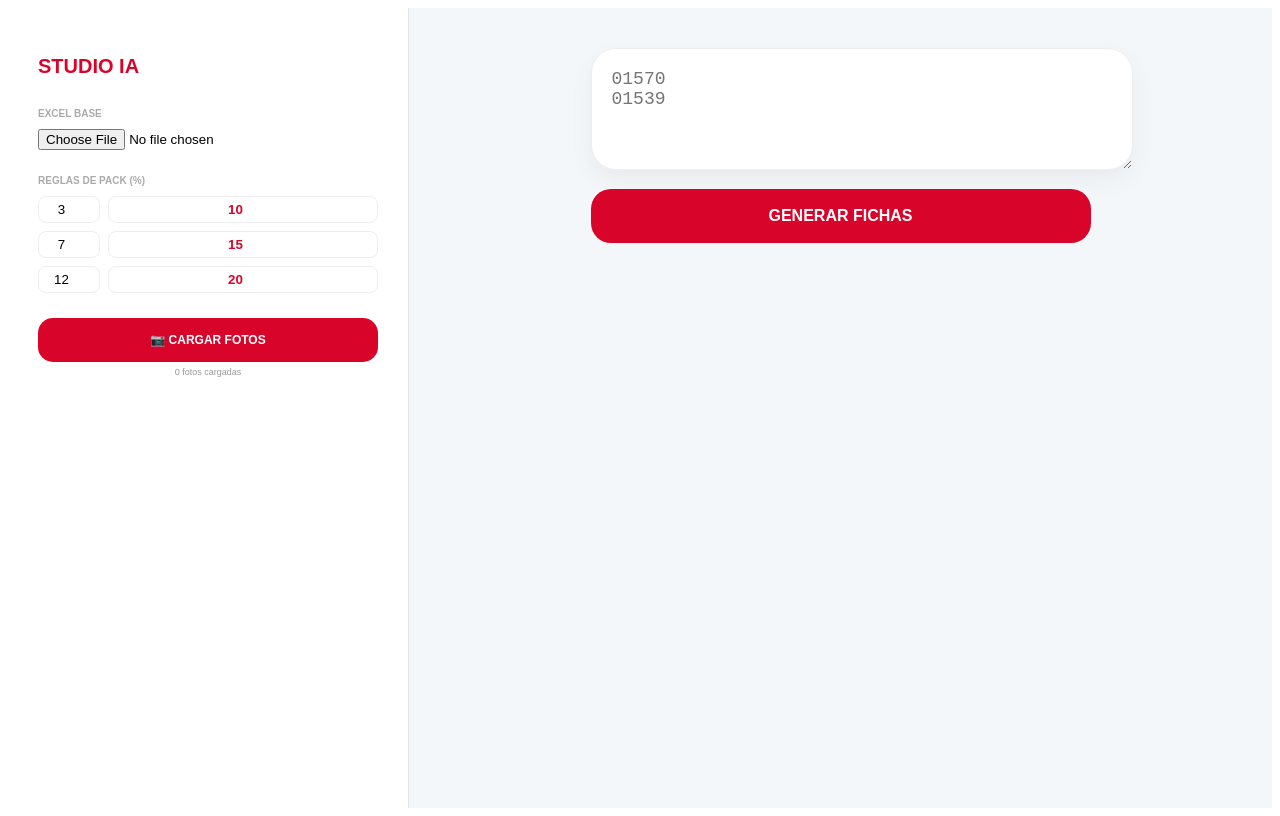
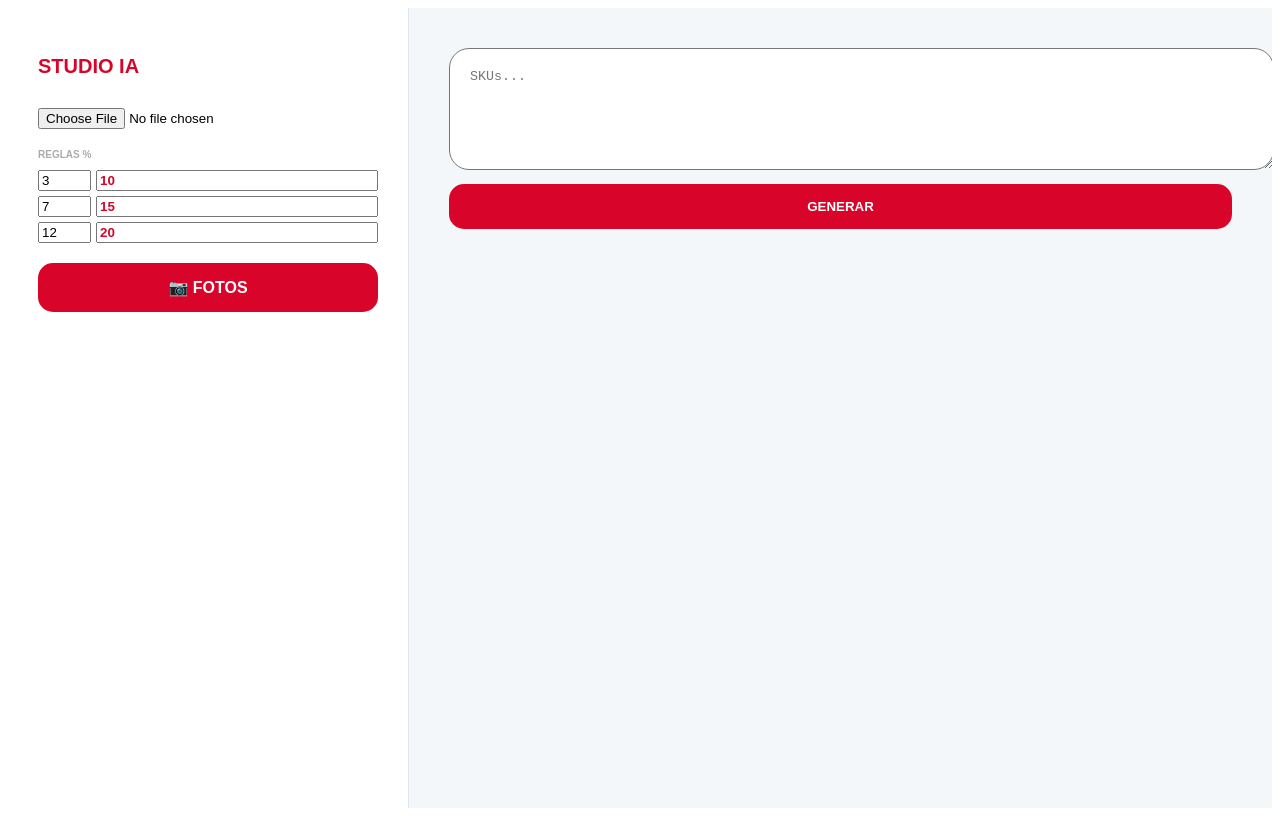
Before and after one commit to tabladamotosrepuestos-art/mi-app-estudio, a React (Vite) app in the folder mi-app-ai/: page / in a window 1280 px wide. Built offline with nearby package versions, Linux system fonts and the light colour scheme; the HTML template or start-up script is replaced by a standard one.

Commit message:
Update App.tsx

```diff
--- a/mi-app-ai/src/App.tsx
+++ b/mi-app-ai/src/App.tsx
@@ -1,31 +1,52 @@
-import React, { useState, useEffect } from 'react';
+import React, { useState, useEffect, useRef } from 'react';
 import * as XLSX from 'xlsx';
 
+// --- DEFINICIÓN DE TIPOS ---
 interface Regla { x: number; y: number; }
 interface Producto {
   id: number; sku: string; nombre: string; costo: number; rent: number;
   cantidad: number; descuentoManual: number;
 }
 
+// --- COMPONENTE FICHA ---
 const FichaStudioIA = ({ producto, bancoFotos, reglasPack, onUpdate, onDelete }: {
   producto: Producto, bancoFotos: Record<string, string>, reglasPack: Regla[],
   onUpdate: (p: Producto) => void, onDelete: () => void
 }) => {
-  // Buscamos la foto limpiando espacios y minúsculas para que coincida siempre
+  const fichaRef = useRef<HTMLDivElement>(null);
   const foto = bancoFotos[producto.sku.toLowerCase().trim()];
   const precioBase = producto.costo * (1 + producto.rent / 100);
   const reglaPack = [...reglasPack].sort((a, b) => b.x - a.x).find(r => producto.cantidad >= r.x);
   const descFinal = reglaPack ? reglaPack.y : producto.descuentoManual;
   const unitarioFinal = precioBase * (1 - descFinal / 100);
 
+  const descargarImagen = async () => {
+    // Truco: Cargamos la librería dinámicamente para no romper el build de Vercel
+    const html2canvas = (await import('html2canvas')).default;
+
+    if (fichaRef.current) {
+      const canvas = await html2canvas(fichaRef.current, {
+        useCORS: true,
+        scale: 2,
+        backgroundColor: '#ffffff'
+      });
+      const link = document.createElement('a');
+      link.download = `${producto.sku}-${producto.nombre}.png`;
+      link.href = canvas.toDataURL('image/png');
+      link.click();
+    }
+  };
+
   return (
     <div style={{ display: 'flex', flexDirection: 'column', gap: '15px', width: '100%', maxWidth: '380px' }}>
       <div style={{ backgroundColor: 'white', borderRadius: '25px', padding: '18px', boxShadow: '0 10px 30px rgba(0,0,0,0.05)', border: '1px solid #f0f0f0' }}>
         <div style={{ display: 'flex', justifyContent: 'space-between', marginBottom: '10px' }}>
-          <span style={{ backgroundColor: '#e8f5e9', color: '#2ecc71', padding: '4px 10px', borderRadius: '10px', fontSize: '9px', fontWeight: 'bold' }}>EN INVENTARIO</span>
+          <span style={{ backgroundColor: '#e8f5e9', color: '#2ecc71', padding: '4px 10px', borderRadius: '10px', fontSize: '9px', fontWeight: 'bold' }}>CONTROL</span>
+          <div style={{ display: 'flex', gap: '10px' }}>
+            <button onClick={descargarImagen} style={{ background: '#f8f9fa', border: '1px solid #ddd', borderRadius: '8px', padding: '5px 10px', fontSize: '11px', cursor: 'pointer', fontWeight: 'bold' }}>💾 GUARDAR</button>
             <button onClick={onDelete} style={{ border: 'none', background: 'none', cursor: 'pointer', color: '#ddd' }}>✕</button>
           </div>
-        <div style={{ fontSize: '13px', fontWeight: 'bold', marginBottom: '12px' }}>{producto.nombre}</div>
+        </div>
         <div style={{ display: 'flex', gap: '8px' }}>
           {[1, 3, 6, 12].map(n => (
             <button key={n} onClick={() => onUpdate({...producto, cantidad: n})}
@@ -34,16 +55,17 @@ const FichaStudioIA = ({ producto, bancoFotos, reglasPack, onUpdate, onDelete }:
         </div>
       </div>
 
-      <div style={{ backgroundColor: 'white', borderRadius: '35px', overflow: 'hidden', boxShadow: '0 20px 45px rgba(0,0,0,0.12)', position: 'relative' }}>
+      {/* ESTO ES LO QUE SE DESCARGA */}
+      <div ref={fichaRef} style={{ backgroundColor: 'white', borderRadius: '35px', overflow: 'hidden', boxShadow: '0 20px 45px rgba(0,0,0,0.12)', position: 'relative' }}>
         <div style={{ height: '280px', display: 'flex', alignItems: 'center', justifyContent: 'center', background: 'white', padding: '20px', position: 'relative' }}>
-          <div style={{ position: 'absolute', top: '15px', left: '15px', background: '#d90429', color: 'white', padding: '5px 12px', borderRadius: '12px', fontSize: '10px', fontWeight: 'bold', zIndex: 2 }}>SKU: {producto.sku}</div>
+          <div style={{ position: 'absolute', top: '15px', left: '15px', background: '#d90429', color: 'white', padding: '5px 12px', borderRadius: '12px', fontSize: '10px', fontWeight: 'bold' }}>SKU: {producto.sku}</div>
           {descFinal > 0 && (
-            <div style={{ position: 'absolute', top: '15px', right: '15px', background: '#d90429', color: 'white', width: '55px', height: '55px', borderRadius: '50%', display: 'flex', flexDirection: 'column', alignItems: 'center', justifyContent: 'center', fontWeight: '900', zIndex: 2 }}>
+            <div style={{ position: 'absolute', top: '15px', right: '15px', background: '#d90429', color: 'white', width: '55px', height: '55px', borderRadius: '50%', display: 'flex', flexDirection: 'column', alignItems: 'center', justifyContent: 'center', fontWeight: '900' }}>
               <span style={{ fontSize: '8px' }}>AHORRA</span>
               <span style={{ fontSize: '16px' }}>{descFinal}%</span>
             </div>
           )}
-          {foto ? <img src={foto} alt="producto" style={{ maxWidth: '100%', maxHeight: '100%', objectFit: 'contain' }} /> : <div style={{ color: '#eee', fontWeight: 'bold' }}>SIN IMAGEN</div>}
+          {foto ? <img src={foto} alt="prod" style={{ maxWidth: '100%', maxHeight: '100%', objectFit: 'contain' }} /> : <div style={{ color: '#eee', fontWeight: 'bold' }}>SIN IMAGEN</div>}
         </div>
         <div style={{ backgroundColor: 'black', padding: '25px', color: 'white' }}>
           <div style={{ display: 'flex', justifyContent: 'space-between', alignItems: 'flex-start', marginBottom: '15px' }}>
@@ -71,6 +93,7 @@ const FichaStudioIA = ({ producto, bancoFotos, reglasPack, onUpdate, onDelete }:
   );
 };
 
+// --- APP PRINCIPAL ---
 export default function App() {
   const [skuInput, setSkuInput] = useState("");
   const [items, setItems] = useState<Producto[]>([]);
@@ -92,8 +115,8 @@ export default function App() {
     Array.from(files).forEach(f => {
       const r = new FileReader();
       r.onloadend = () => {
-        const nombreArchivo = f.name.split('.')[0].toLowerCase().trim();
-        setBancoFotos(prev => ({ ...prev, [nombreArchivo]: r.result as string }));
+        const nom = f.name.split('.')[0].toLowerCase().trim();
+        setBancoFotos(prev => ({ ...prev, [nom]: r.result as string }));
       };
       r.readAsDataURL(f);
     });
@@ -121,54 +144,36 @@ export default function App() {
 
       <aside style={{ width: isMobile ? '100%' : '340px', background: 'white', padding: '30px', borderRight: '1px solid #e0e6ed', overflowY: 'auto', flexShrink: 0 }}>
         <h2 style={{ color: '#d90429', fontSize: '20px', fontWeight: '900', marginBottom: '30px' }}>STUDIO IA</h2>
-
-        <div style={{ marginBottom: '25px' }}>
-           <p style={{ fontSize: '10px', fontWeight: 'bold', color: '#aaa', marginBottom: '10px' }}>EXCEL BASE</p>
         <input type="file" onChange={(e) => {
-             const file = e.target.files?.[0];
-             if (!file) return;
+          const f = e.target.files?.[0];
+          if (!f) return;
           const r = new FileReader();
           r.onload = (evt) => {
-               const bstr = evt.target?.result;
-               const wb = XLSX.read(bstr, { type: 'binary' });
+            const wb = XLSX.read(evt.target?.result, { type: 'binary' });
             setDbPrecios(XLSX.utils.sheet_to_json(wb.Sheets[wb.SheetNames[0]]));
           };
-             r.readAsBinaryString(file);
+          r.readAsBinaryString(f);
         }} />
-        </div>
-
-        <div style={{ marginBottom: '25px' }}>
-           <p style={{ fontSize: '10px', fontWeight: 'bold', color: '#aaa', marginBottom: '10px' }}>REGLAS DE PACK (%)</p>
+        <div style={{ marginTop: '20px' }}>
+          <p style={{ fontSize: '10px', fontWeight: 'bold', color: '#aaa' }}>REGLAS %</p>
           {reglasPack.map((r, i) => (
-             <div key={i} style={{ display: 'flex', gap: '8px', marginBottom: '8px' }}>
-                <input type="number" value={r.x} onChange={(e) => {
-                  const n = [...reglasPack]; n[i].x = parseInt(e.target.value) || 0; setReglasPack(n);
-                }} style={{ width: '50px', borderRadius: '8px', border: '1px solid #eee', padding: '5px', textAlign: 'center' }} />
-                <input type="number" value={r.y} onChange={(e) => {
-                  const n = [...reglasPack]; n[i].y = parseInt(e.target.value) || 0; setReglasPack(n);
-                }} style={{ flex: 1, borderRadius: '8px', border: '1px solid #eee', padding: '5px', textAlign: 'center', color: '#d90429', fontWeight: 'bold' }} />
+            <div key={i} style={{ display: 'flex', gap: '5px', marginBottom: '5px' }}>
+              <input type="number" value={r.x} onChange={(e) => { const n = [...reglasPack]; n[i].x = parseInt(e.target.value); setReglasPack(n); }} style={{ width: '45px' }} />
+              <input type="number" value={r.y} onChange={(e) => { const n = [...reglasPack]; n[i].y = parseInt(e.target.value); setReglasPack(n); }} style={{ flex: 1, color: '#d90429', fontWeight: 'bold' }} />
             </div>
           ))}
         </div>
-
-        {/* BOTÓN DE FOTOS REPARADO */}
-        <div style={{ position: 'relative', marginTop: '20px' }}>
-          <label style={{ display: 'block', padding: '15px', background: '#d90429', color: 'white', borderRadius: '15px', textAlign: 'center', cursor: 'pointer', fontSize: '12px', fontWeight: 'bold' }}>
-             📷 CARGAR FOTOS
+        <label style={{ display: 'block', marginTop: '20px', padding: '15px', background: '#d90429', color: 'white', borderRadius: '15px', textAlign: 'center', cursor: 'pointer', fontWeight: 'bold' }}>
+          📷 FOTOS
           <input type="file" hidden multiple onChange={manejarFotos} accept="image/*" />
         </label>
-          <p style={{ fontSize: '9px', color: '#999', marginTop: '5px', textAlign: 'center' }}>{Object.keys(bancoFotos).length} fotos cargadas</p>
-        </div>
       </aside>
 
       <main style={{ flex: 1, padding: isMobile ? '20px' : '40px', overflowY: 'auto' }}>
-        <div style={{ maxWidth: '500px', margin: '0 auto 40px', textAlign: 'center' }}>
-           <textarea value={skuInput} onChange={(e) => setSkuInput(e.target.value)} placeholder="01570&#10;01539"
-                style={{ width: '100%', height: '80px', padding: '20px', borderRadius: '25px', border: '1px solid #eee', boxShadow: '0 10px 25px rgba(0,0,0,0.05)', outline: 'none', fontSize: '18px' }} />
-           <button onClick={agregar} style={{ width: '100%', marginTop: '15px', padding: '18px', background: '#d90429', color: 'white', border: 'none', borderRadius: '20px', fontWeight: 'bold', cursor: 'pointer', fontSize: '16px' }}>GENERAR FICHAS</button>
-        </div>
+        <textarea value={skuInput} onChange={(e) => setSkuInput(e.target.value)} placeholder="SKUs..." style={{ width: '100%', height: '80px', borderRadius: '20px', padding: '20px' }} />
+        <button onClick={agregar} style={{ width: '100%', marginTop: '10px', padding: '15px', background: '#d90429', color: 'white', border: 'none', borderRadius: '15px', fontWeight: 'bold' }}>GENERAR</button>
 
-        <div style={{ display: 'grid', gridTemplateColumns: isMobile ? '1fr' : 'repeat(auto-fill, minmax(380px, 1fr))', gap: '30px', justifyItems: 'center' }}>
+        <div style={{ display: 'grid', gridTemplateColumns: isMobile ? '1fr' : 'repeat(auto-fill, minmax(380px, 1fr))', gap: '30px', marginTop: '40px' }}>
           {items.map(item => (
             <FichaStudioIA key={item.id} producto={item} bancoFotos={bancoFotos} reglasPack={reglasPack}
                            onUpdate={(u) => setItems(items.map(i => i.id === item.id ? u : i))}
```
Lines whose indentation alone changed are shown as unchanged.
